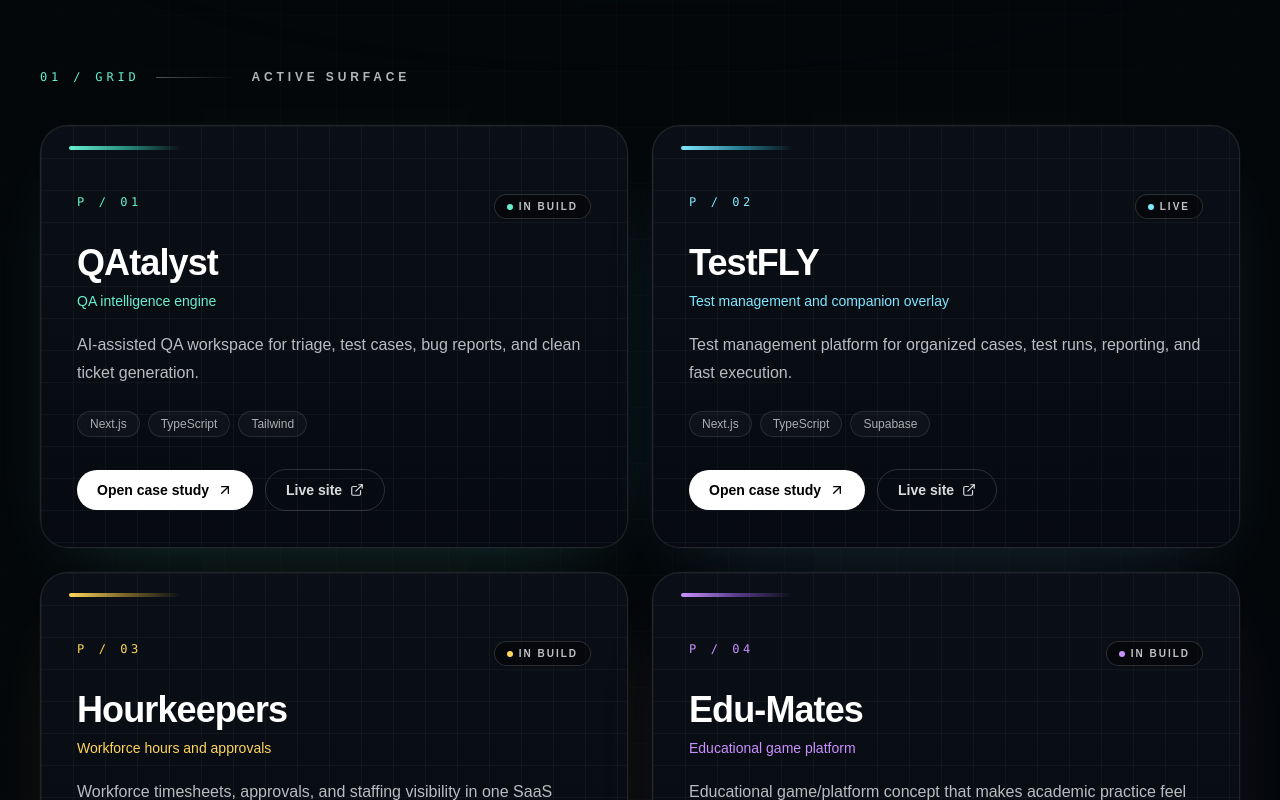
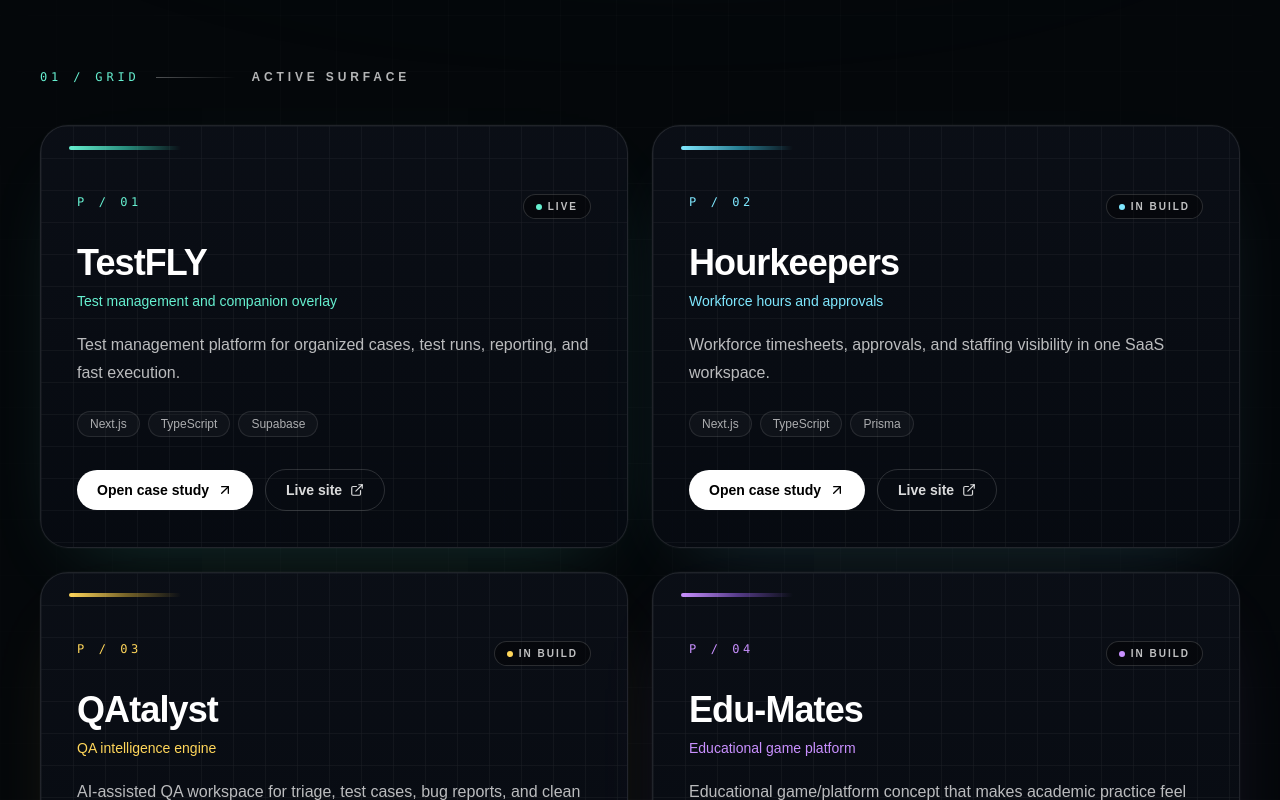
Before and after one commit to KingCarni/TopSecret-Games, a Next.js app: page /projects in a window 1280 px wide. Shown: the part 840-1640 px from the top of the page. Built offline with nearby package versions, Linux system fonts and the light colour scheme.

Commit message:
Align projects grid and Always Building with featured project slate

```diff
--- a/app/projects/page.tsx
+++ b/app/projects/page.tsx
@@ -21,7 +21,10 @@ function toCardStatus(status: string): ProjectCardData["status"] {
   return "In Build";
 }
 
-const projects: ProjectCardData[] = projectSlate.map((project, index) => {
+const featuredOrder = ["testfly", "hourkeepers", "qatalyst", "edu-mates", "grosharey", "puck-king-hell"];
+const orderedSlate = [...projectSlate].sort((a, b) => featuredOrder.indexOf(a.slug) - featuredOrder.indexOf(b.slug));
+
+const projects: ProjectCardData[] = orderedSlate.map((project, index) => {
   const external = project.links.find((link) => link.external);
 
   return {
```
